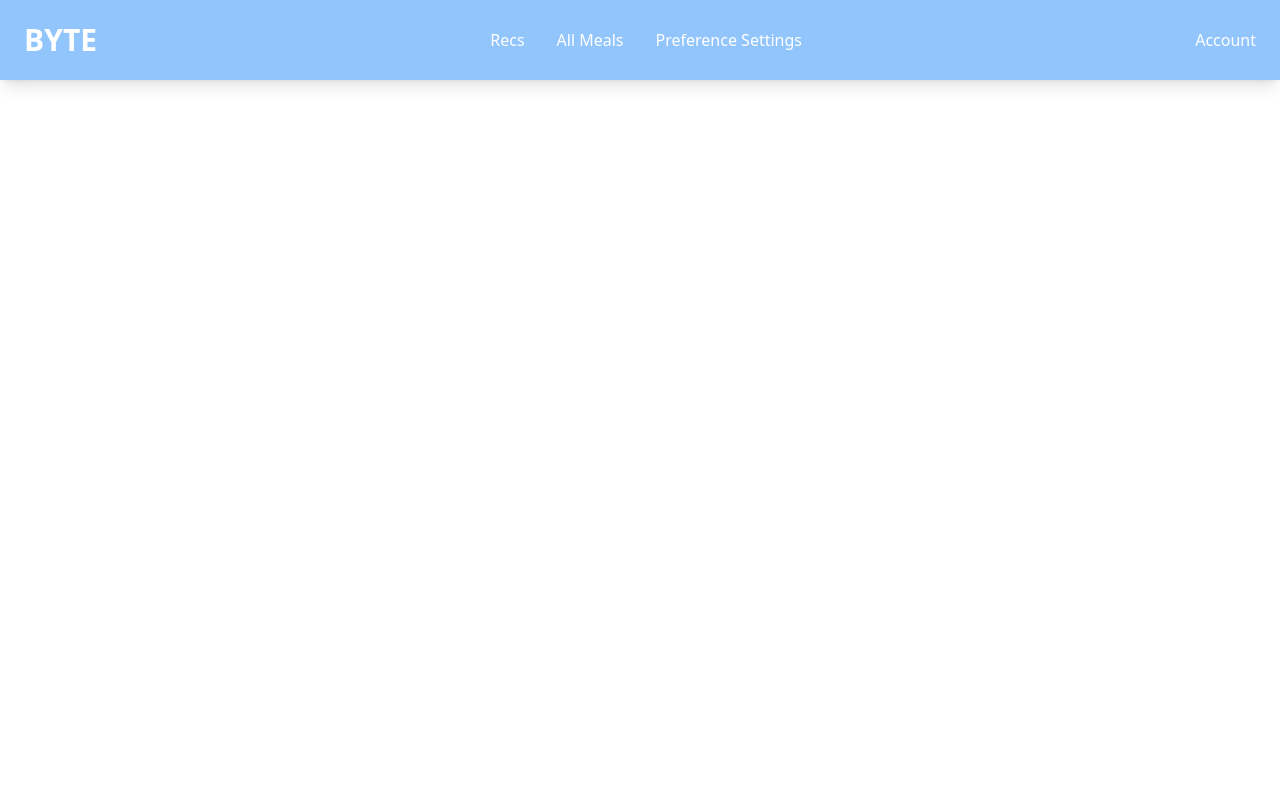
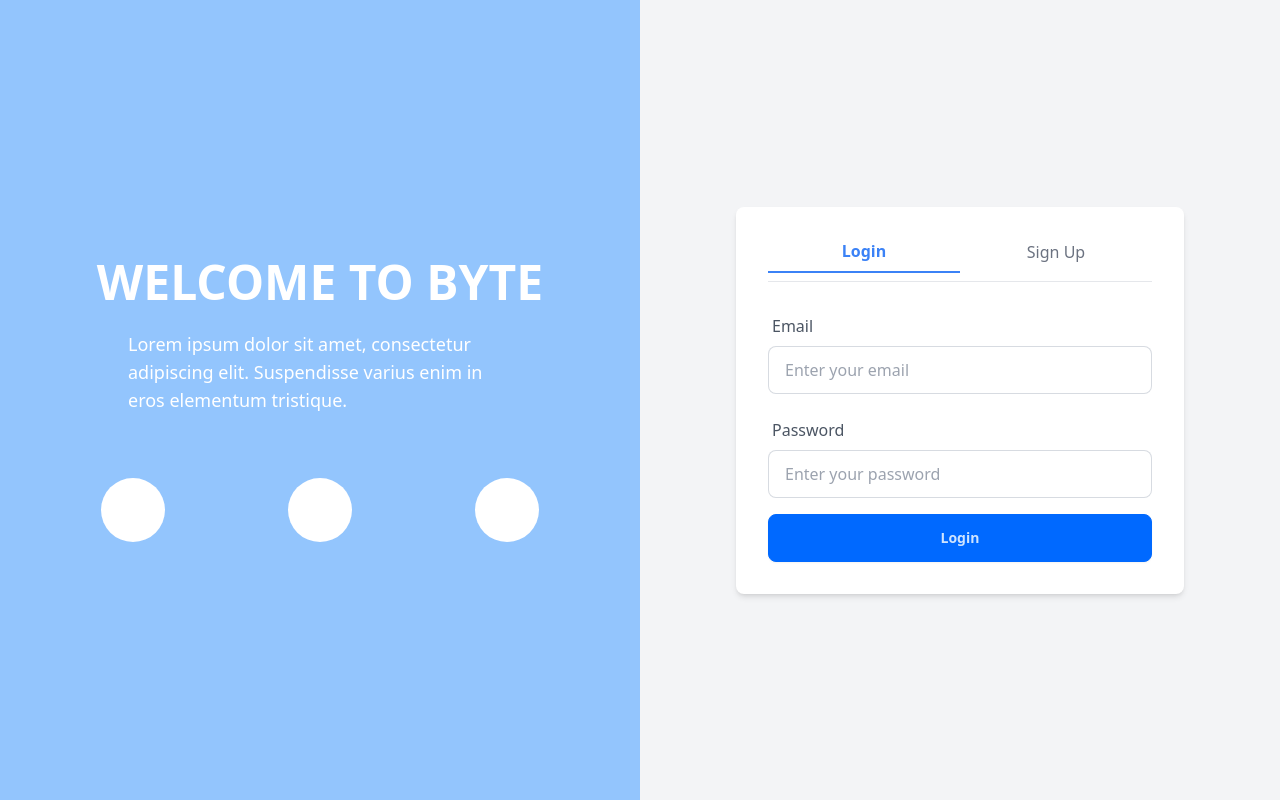
Before and after one commit to jaketng/btye-ui, a React (Vite) app: page /login in a window 1280 px wide. Built offline with nearby package versions, Linux system fonts and the light colour scheme.

Commit message:
created login page

```diff
--- a/src/App.jsx
+++ b/src/App.jsx
@@ -1,18 +1,22 @@
 import React from "react";
-import { BrowserRouter as Router, Routes, Route } from "react-router-dom";
+import { Routes, Route, useLocation } from "react-router-dom";
 import DiningHallsPage from "./pages/DiningHallsPage";
 import PreferencesPage from "./pages/PreferencesPage";
 import UserSettingsPage from "./pages/UserSettingsPage";
 import RecsPage from "./pages/RecsPage";
+import LoginPage from "./pages/LoginPage";
 import Navbar from "./components/Navbar";
 
 function App() {
+  const location = useLocation(); // Works because App is wrapped in Router
+  const navbarExcludedPaths = ["/login"];
+
   return (
-    <Router>
     <div className="flex flex-col min-h-screen">
-        <Navbar />
+      {!navbarExcludedPaths.includes(location.pathname) && <Navbar />}
       <main className="flex-grow">
         <Routes>
+          <Route path="/login" element={<LoginPage />} />
           <Route path="/dining-halls" element={<DiningHallsPage />} />
           <Route path="/preferences" element={<PreferencesPage />} />
           <Route path="/user-settings" element={<UserSettingsPage />} />
@@ -20,7 +24,6 @@ function App() {
         </Routes>
       </main>
     </div>
-    </Router>
   );
 }
 
--- a/src/main.jsx
+++ b/src/main.jsx
@@ -1,10 +1,15 @@
 import { StrictMode } from "react";
 import { createRoot } from "react-dom/client";
+import { BrowserRouter as Router } from "react-router-dom"; // Import BrowserRouter
 import App from "./App.jsx";
 import "./index.css";
 
 createRoot(document.getElementById("root")).render(
   <StrictMode>
-    <App />
+    <Router>
+      {" "}
+      {/* Wrap App with Router */}
+      <App />
+    </Router>
   </StrictMode>
 );
--- /dev/null
+++ b/src/pages/LoginPage.jsx
@@ -0,0 +1,134 @@
+import React, { useState } from "react";
+import { useNavigate } from "react-router-dom";
+
+function LoginPage() {
+  const [activeTab, setActiveTab] = useState("login"); // "login" or "signup"
+  const [formData, setFormData] = useState({
+    email: "",
+    password: "",
+    confirmPassword: "",
+  });
+
+  const navigate = useNavigate(); // Hook for navigation
+
+  // Handle input changes
+  const handleInputChange = (e) => {
+    const { name, value } = e.target;
+    setFormData((prevData) => ({
+      ...prevData,
+      [name]: value,
+    }));
+  };
+
+  // Handle form submission
+  const handleSubmit = (e) => {
+    e.preventDefault();
+    if (
+      activeTab === "signup" &&
+      formData.password !== formData.confirmPassword
+    ) {
+      alert("Passwords do not match!");
+      return;
+    }
+    // Redirect to the recommendations page
+    navigate("/recommendations");
+  };
+
+  return (
+    <div className="flex min-h-screen">
+      {/* Left Column */}
+      <div className="w-1/2 bg-blue-300 flex flex-col justify-center items-center text-white p-10">
+        <h1 className="text-5xl font-bold mb-6">WELCOME TO BYTE</h1>
+        <p className="text-lg mb-10 max-w-96">
+          Lorem ipsum dolor sit amet, consectetur adipiscing elit. Suspendisse
+          varius enim in eros elementum tristique.
+        </p>
+        {/* Placeholder Icons */}
+        <div className="flex justify-around w-full mt-6">
+          <div className="w-16 h-16 bg-white rounded-full"></div>
+          <div className="w-16 h-16 bg-white rounded-full"></div>
+          <div className="w-16 h-16 bg-white rounded-full"></div>
+        </div>
+      </div>
+
+      {/* Right Column */}
+      <div className="w-1/2 bg-gray-100 flex flex-col justify-center items-center">
+        <div className="bg-white p-8 rounded-lg shadow-md w-3/4 max-w-md">
+          {/* Tabs for Login and Sign Up */}
+          <div className="flex justify-between mb-6 border-b pb-2">
+            <button
+              className={`w-1/2 text-center pb-2 ${
+                activeTab === "login"
+                  ? "text-blue-500 border-b-2 border-blue-500 font-bold"
+                  : "text-gray-500"
+              }`}
+              onClick={() => setActiveTab("login")}
+            >
+              Login
+            </button>
+            <button
+              className={`w-1/2 text-center pb-2 ${
+                activeTab === "signup"
+                  ? "text-blue-500 border-b-2 border-blue-500 font-bold"
+                  : "text-gray-500"
+              }`}
+              onClick={() => setActiveTab("signup")}
+            >
+              Sign Up
+            </button>
+          </div>
+
+          {/* Form */}
+          <form onSubmit={handleSubmit}>
+            <div className="form-control mb-4">
+              <label className="label text-gray-600">Email</label>
+              <input
+                type="email"
+                name="email"
+                value={formData.email}
+                onChange={handleInputChange}
+                className="input input-bordered w-full"
+                placeholder="Enter your email"
+                required
+              />
+            </div>
+            <div className="form-control mb-4">
+              <label className="label text-gray-600">Password</label>
+              <input
+                type="password"
+                name="password"
+                value={formData.password}
+                onChange={handleInputChange}
+                className="input input-bordered w-full"
+                placeholder="Enter your password"
+                required
+              />
+            </div>
+
+            {/* Confirm Password Field for Sign Up */}
+            {activeTab === "signup" && (
+              <div className="form-control mb-6">
+                <label className="label text-gray-600">Confirm Password</label>
+                <input
+                  type="password"
+                  name="confirmPassword"
+                  value={formData.confirmPassword}
+                  onChange={handleInputChange}
+                  className="input input-bordered w-full"
+                  placeholder="Confirm your password"
+                  required
+                />
+              </div>
+            )}
+
+            <button type="submit" className="btn btn-primary w-full">
+              {activeTab === "login" ? "Login" : "Sign Up"}
+            </button>
+          </form>
+        </div>
+      </div>
+    </div>
+  );
+}
+
+export default LoginPage;
```
Lines whose indentation alone changed are shown as unchanged.
